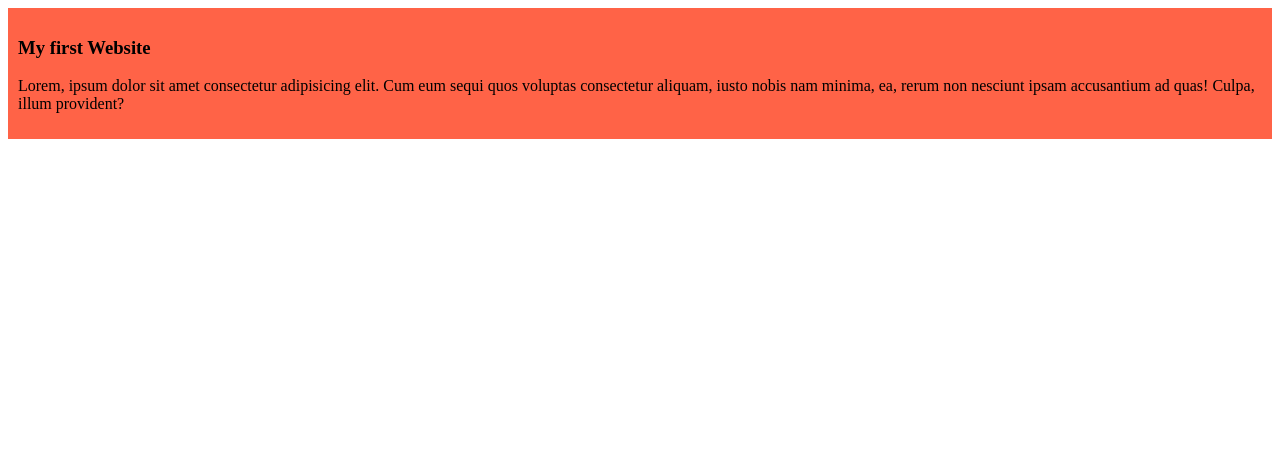
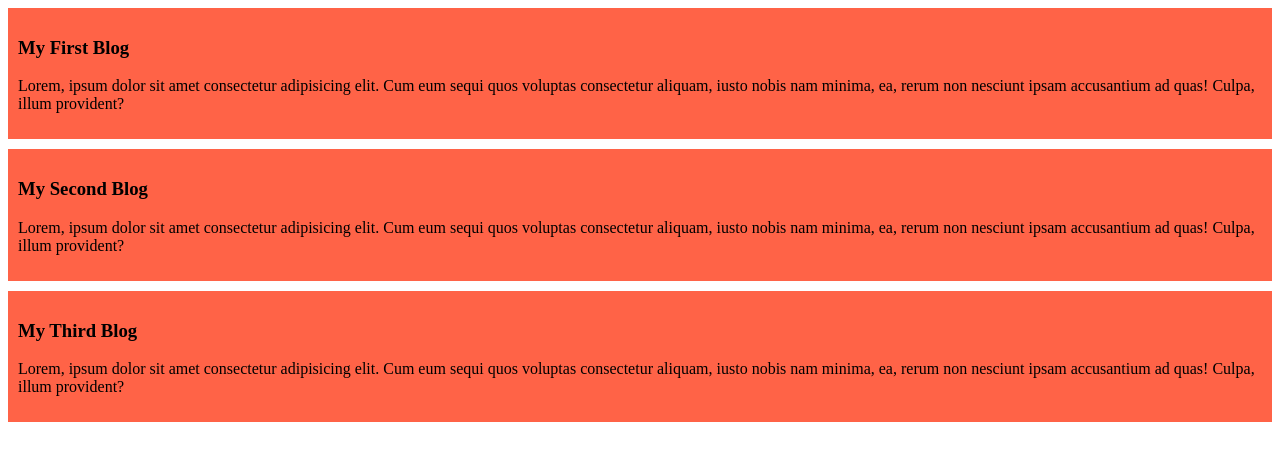
Before and after one commit to SCS-IT24/my-simple-website, a plain HTML site: page index.html in a window 1280 px wide. Drawn offline with Linux system fonts and the light colour scheme.

Commit message:
added the second and the third blog

```diff
--- a/index.html
+++ b/index.html
@@ -8,7 +8,16 @@
 </head>
 <body>
     <div>
-        <h3>My first Website</h3>
+        <h3>My First Blog</h3>
+        <p>Lorem, ipsum dolor sit amet consectetur adipisicing elit. Cum eum sequi quos voluptas consectetur aliquam, iusto nobis nam minima, ea, rerum non nesciunt ipsam accusantium ad quas! Culpa, illum provident?</p>
+    </div>
+    <div>
+        <h3>My Second Blog</h3>
+        <p>Lorem, ipsum dolor sit amet consectetur adipisicing elit. Cum eum sequi quos voluptas consectetur aliquam, iusto nobis nam minima, ea, rerum non nesciunt ipsam accusantium ad quas! Culpa, illum provident?</p>
+    </div>
+    </div>
+    <div>
+        <h3>My Third Blog</h3>
         <p>Lorem, ipsum dolor sit amet consectetur adipisicing elit. Cum eum sequi quos voluptas consectetur aliquam, iusto nobis nam minima, ea, rerum non nesciunt ipsam accusantium ad quas! Culpa, illum provident?</p>
     </div>
 </body>
--- a/styles/blog.css
+++ b/styles/blog.css
@@ -1,4 +1,5 @@
 div{
     background-color: tomato;
     padding: 10px;
+    margin-bottom: 10px;
 }
```
